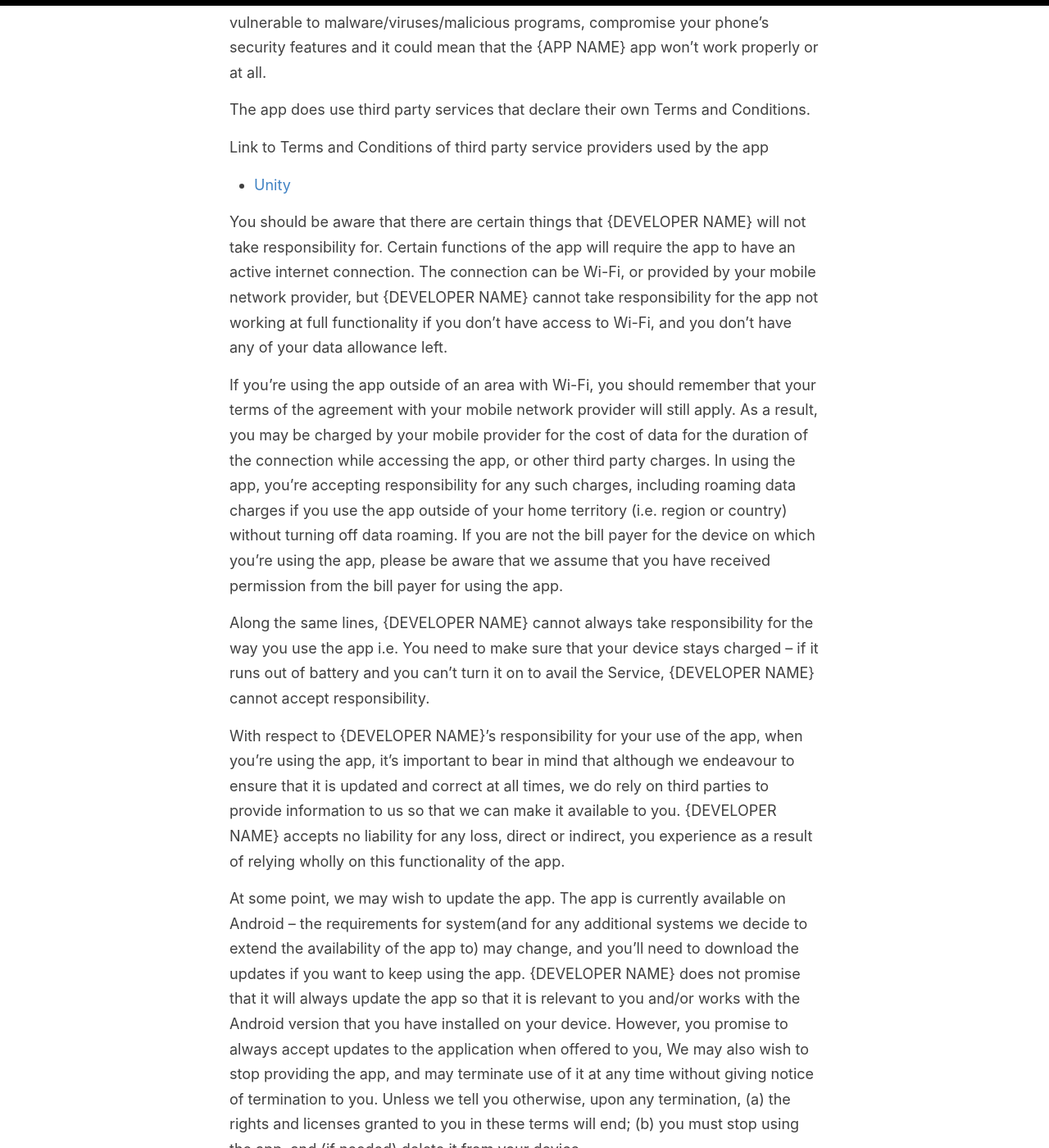
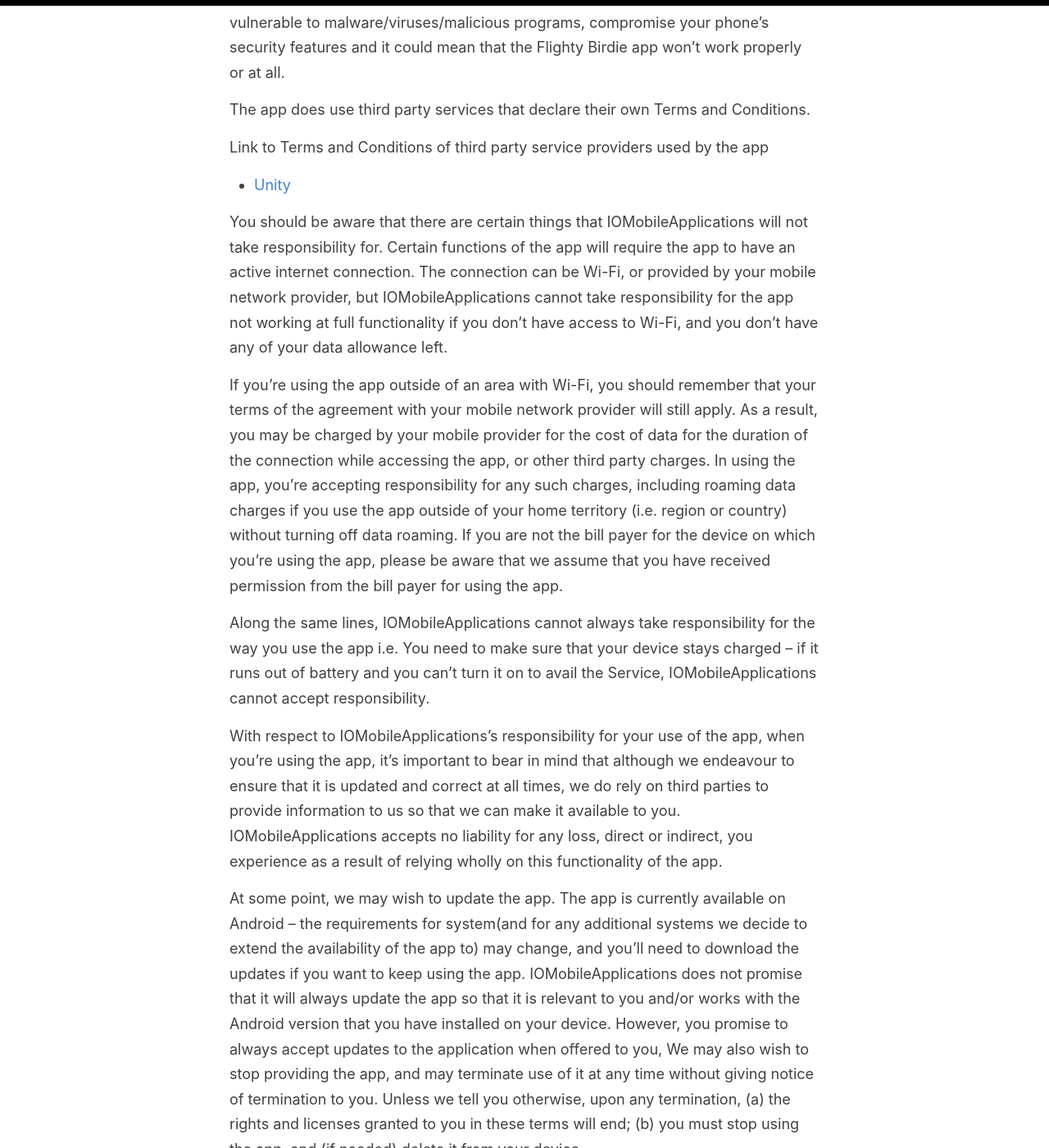
Before and after one commit to iomobileapplications/iomobileapplications.github.io, a Jekyll site: the page built from _pages/flighty_birdie_terms_and_conditions.md, in a window 1280 px wide and 1400 px high, scrolled down 775 px. Shown: the whole window at 82% size. Built offline with Jekyll 4.4.1, drawn with Linux system fonts in a browser that asks for light colours; some of the changed text lies outside the part shown.

Commit message:
Update flighty_birdie_terms_and_conditions.md

```diff
--- a/_pages/flighty_birdie_terms_and_conditions.md
+++ b/_pages/flighty_birdie_terms_and_conditions.md
@@ -6,11 +6,11 @@ permalink: /flighty_birdie_terms_and_conditions/
 
 **Terms & Conditions**
 
-By downloading or using the app, these terms will automatically apply to you – you should make sure therefore that you read them carefully before using the app. You’re not allowed to copy, or modify the app, any part of the app, or our trademarks in any way. You’re not allowed to attempt to extract the source code of the app, and you also shouldn’t try to translate the app into other languages, or make derivative versions. The app itself, and all the trade marks, copyright, database rights and other intellectual property rights related to it, still belong to {DEVELOPER NAME}.
+By downloading or using the app, these terms will automatically apply to you – you should make sure therefore that you read them carefully before using the app. You’re not allowed to copy, or modify the app, any part of the app, or our trademarks in any way. You’re not allowed to attempt to extract the source code of the app, and you also shouldn’t try to translate the app into other languages, or make derivative versions. The app itself, and all the trade marks, copyright, database rights and other intellectual property rights related to it, still belong to IOMobileApplications.
 
-{DEVELOPER NAME} is committed to ensuring that the app is as useful and efficient as possible. For that reason, we reserve the right to make changes to the app or to charge for its services, at any time and for any reason. We will never charge you for the app or its services without making it very clear to you exactly what you’re paying for.
+IOMobileApplications is committed to ensuring that the app is as useful and efficient as possible. For that reason, we reserve the right to make changes to the app or to charge for its services, at any time and for any reason. We will never charge you for the app or its services without making it very clear to you exactly what you’re paying for.
 
-The {APP NAME} app stores and processes personal data that you have provided to us, in order to provide my Service. It’s your responsibility to keep your phone and access to the app secure. We therefore recommend that you do not jailbreak or root your phone, which is the process of removing software restrictions and limitations imposed by the official operating system of your device. It could make your phone vulnerable to malware/viruses/malicious programs, compromise your phone’s security features and it could mean that the {APP NAME} app won’t work properly or at all.
+The Flighty Birdie app stores and processes personal data that you have provided to us, in order to provide my Service. It’s your responsibility to keep your phone and access to the app secure. We therefore recommend that you do not jailbreak or root your phone, which is the process of removing software restrictions and limitations imposed by the official operating system of your device. It could make your phone vulnerable to malware/viruses/malicious programs, compromise your phone’s security features and it could mean that the Flighty Birdie app won’t work properly or at all.
 
 The app does use third party services that declare their own Terms and Conditions.
 
@@ -18,15 +18,15 @@ Link to Terms and Conditions of third party service providers used by the app
 
 *   [Unity](https://unity3d.com/legal/terms-of-service)
 
-You should be aware that there are certain things that {DEVELOPER NAME} will not take responsibility for. Certain functions of the app will require the app to have an active internet connection. The connection can be Wi-Fi, or provided by your mobile network provider, but {DEVELOPER NAME} cannot take responsibility for the app not working at full functionality if you don’t have access to Wi-Fi, and you don’t have any of your data allowance left.
+You should be aware that there are certain things that IOMobileApplications will not take responsibility for. Certain functions of the app will require the app to have an active internet connection. The connection can be Wi-Fi, or provided by your mobile network provider, but IOMobileApplications cannot take responsibility for the app not working at full functionality if you don’t have access to Wi-Fi, and you don’t have any of your data allowance left.
 
 If you’re using the app outside of an area with Wi-Fi, you should remember that your terms of the agreement with your mobile network provider will still apply. As a result, you may be charged by your mobile provider for the cost of data for the duration of the connection while accessing the app, or other third party charges. In using the app, you’re accepting responsibility for any such charges, including roaming data charges if you use the app outside of your home territory (i.e. region or country) without turning off data roaming. If you are not the bill payer for the device on which you’re using the app, please be aware that we assume that you have received permission from the bill payer for using the app.
 
-Along the same lines, {DEVELOPER NAME} cannot always take responsibility for the way you use the app i.e. You need to make sure that your device stays charged – if it runs out of battery and you can’t turn it on to avail the Service, {DEVELOPER NAME} cannot accept responsibility.
+Along the same lines, IOMobileApplications cannot always take responsibility for the way you use the app i.e. You need to make sure that your device stays charged – if it runs out of battery and you can’t turn it on to avail the Service, IOMobileApplications cannot accept responsibility.
 
-With respect to {DEVELOPER NAME}’s responsibility for your use of the app, when you’re using the app, it’s important to bear in mind that although we endeavour to ensure that it is updated and correct at all times, we do rely on third parties to provide information to us so that we can make it available to you. {DEVELOPER NAME} accepts no liability for any loss, direct or indirect, you experience as a result of relying wholly on this functionality of the app.
+With respect to IOMobileApplications’s responsibility for your use of the app, when you’re using the app, it’s important to bear in mind that although we endeavour to ensure that it is updated and correct at all times, we do rely on third parties to provide information to us so that we can make it available to you. IOMobileApplications accepts no liability for any loss, direct or indirect, you experience as a result of relying wholly on this functionality of the app.
 
-At some point, we may wish to update the app. The app is currently available on Android – the requirements for system(and for any additional systems we decide to extend the availability of the app to) may change, and you’ll need to download the updates if you want to keep using the app. {DEVELOPER NAME} does not promise that it will always update the app so that it is relevant to you and/or works with the Android version that you have installed on your device. However, you promise to always accept updates to the application when offered to you, We may also wish to stop providing the app, and may terminate use of it at any time without giving notice of termination to you. Unless we tell you otherwise, upon any termination, (a) the rights and licenses granted to you in these terms will end; (b) you must stop using the app, and (if needed) delete it from your device.
+At some point, we may wish to update the app. The app is currently available on Android – the requirements for system(and for any additional systems we decide to extend the availability of the app to) may change, and you’ll need to download the updates if you want to keep using the app. IOMobileApplications does not promise that it will always update the app so that it is relevant to you and/or works with the Android version that you have installed on your device. However, you promise to always accept updates to the application when offered to you, We may also wish to stop providing the app, and may terminate use of it at any time without giving notice of termination to you. Unless we tell you otherwise, upon any termination, (a) the rights and licenses granted to you in these terms will end; (b) you must stop using the app, and (if needed) delete it from your device.
 
 **Changes to This Terms and Conditions**
 
@@ -36,4 +36,4 @@ These terms and conditions are effective as of 2021-02-22
 
 **Contact Us**
 
-If you have any questions or suggestions about my Terms and Conditions, do not hesitate to contact me at {CONTACT INFO}.
+If you have any questions or suggestions about my Terms and Conditions, do not hesitate to contact me at iomobileapplications@gmail.com.
```
